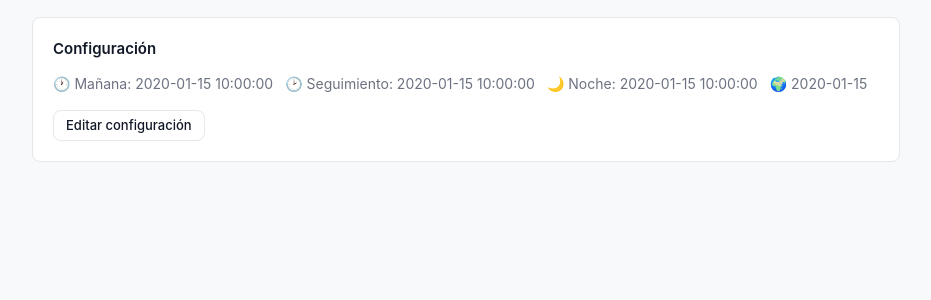
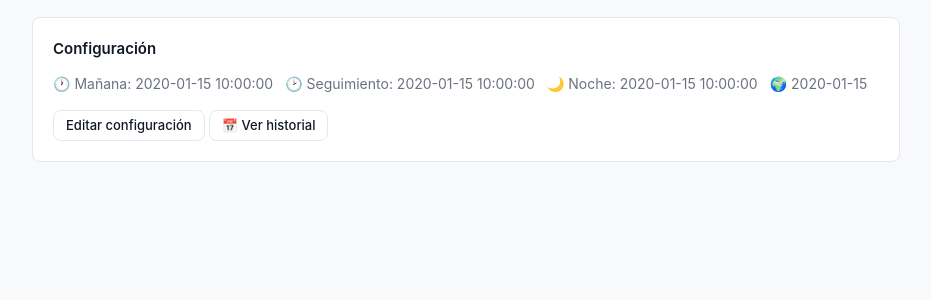
Before and after one commit to sebamasaguer/MyApp, a FastAPI app: template templates/bot_detail.html in a window 1280 px wide. Shown: the part 290-590 px from the top of the page, without its empty margins (174-1105 px from the left). Run offline with FastAPI, Linux system fonts and the light colour scheme; the template is opened without the code that fills it: most values are stand-ins (such as "Sample title", 1, 10 or a date in 2020); some libraries are stand-ins or nearby versions.

Commit message:
feat: agregar botón de historial en detalle del bot

```diff
--- a/templates/bot_detail.html
+++ b/templates/bot_detail.html
@@ -76,5 +76,6 @@
         <span>🌍 {{ bot.timezone }}</span>
     </div>
     <a href="/bots/{{ bot.id }}/edit" class="btn btn-sm btn-secondary">Editar configuración</a>
+    <a href="/bots/{{ bot.id }}/historial" class="btn btn-sm btn-secondary">📅 Ver historial</a>
 </div>
 {% endblock %}
```
